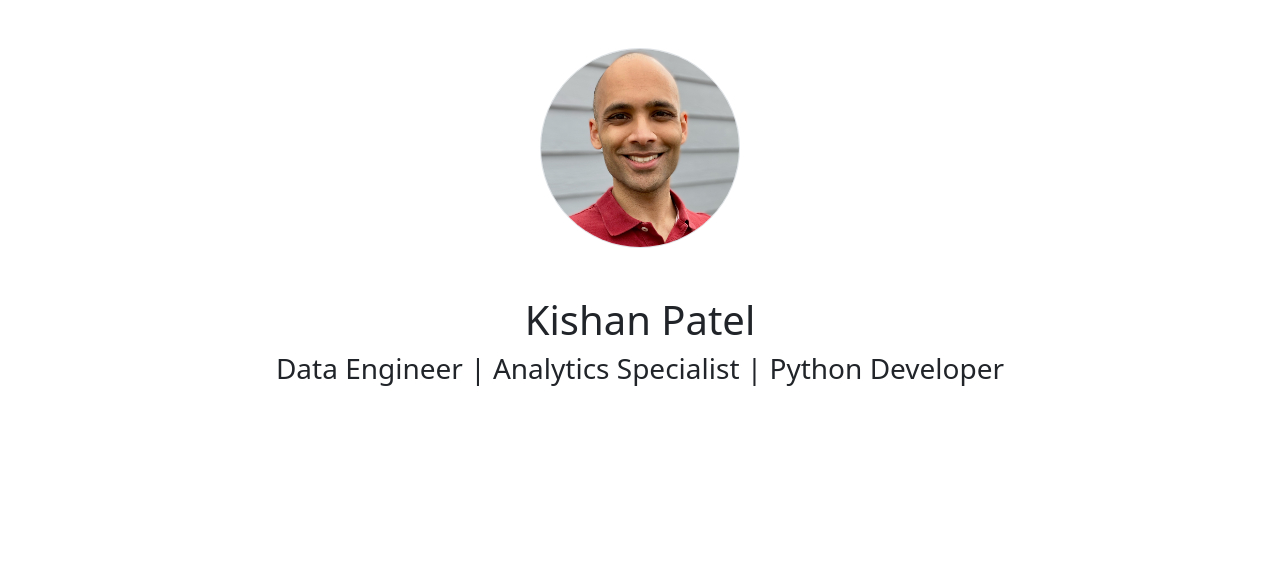
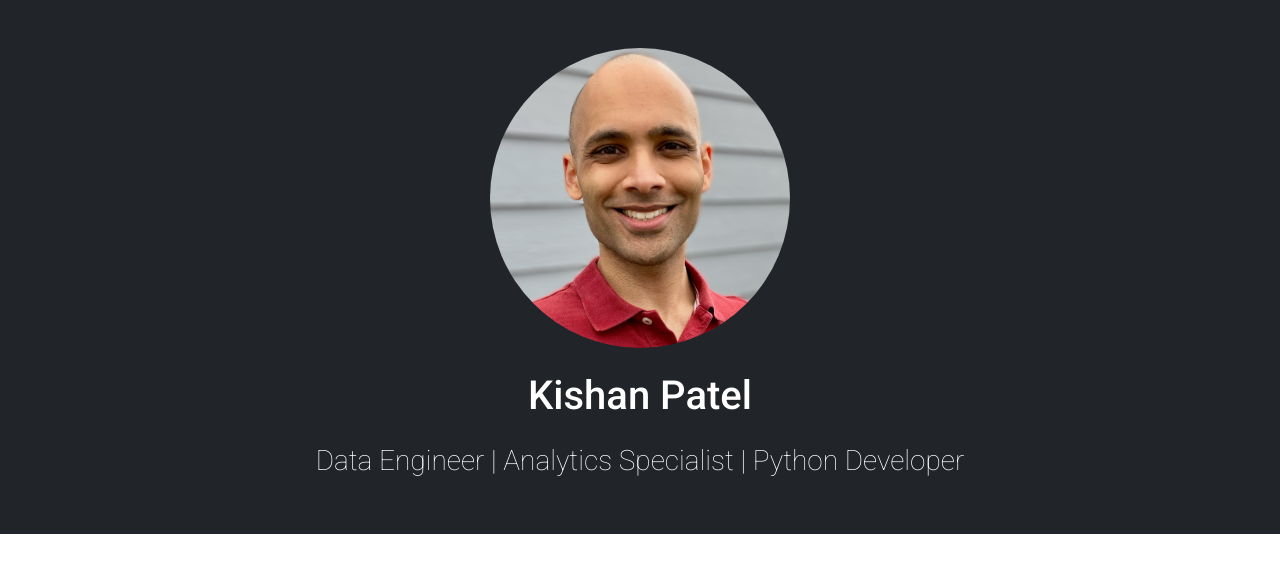
Before and after one commit to kishanpatel789/portfolio_blog_static, a plain HTML site: page index.html in a window 1280 px wide. Drawn offline with nearby package versions, Linux system fonts and the light colour scheme.

Commit message:
Use background and google font

```diff
--- a/index.html
+++ b/index.html
@@ -5,17 +5,24 @@
         <meta name="viewport" content="width=device-width, initial-scale=1">
         <title>Kishan</title>
         <link href="https://cdn.jsdelivr.net/npm/bootstrap@5.3.1/dist/css/bootstrap.min.css" rel="stylesheet" integrity="sha384-4bw+/aepP/YC94hEpVNVgiZdgIC5+VKNBQNGCHeKRQN+PtmoHDEXuppvnDJzQIu9" crossorigin="anonymous">
+
+        <link rel="preconnect" href="https://fonts.googleapis.com">
+        <link rel="preconnect" href="https://fonts.gstatic.com" crossorigin>
+        <link href="https://fonts.googleapis.com/css2?family=Roboto:wght@100;400;500&display=swap" rel="stylesheet">
+
+        <link href="./static/styles.css" rel="stylesheet">
     </head>
     <body>
+        <div class="bg-dark text-white p-5">
             <div class="container">
-        <div class="p-5">
+
                 <div class="text-center">
-                <img src="./images/headshot.jpeg" class="rounded-circle border img-fluid" style="max-width:200px">
-            </div>
+                    <img id="profile-pic" src="./images/headshot.jpeg" class="rounded-circle img-fluid">
                 </div>
 
-        <h1 class="text-center">Kishan Patel</h1>
-        <h3 class="text-center">Data Engineer  |  Analytics Specialist  |  Python Developer</h3>
+                <h1 id="name" class="text-center pt-4">Kishan Patel</h1>
+                <h3 id="tag-line" class="text-center pt-3">Data Engineer   |   Analytics Specialist   |   Python Developer</h3>
+            </div>
         </div>
 
         <script src="https://cdn.jsdelivr.net/npm/bootstrap@5.3.1/dist/js/bootstrap.bundle.min.js" integrity="sha384-HwwvtgBNo3bZJJLYd8oVXjrBZt8cqVSpeBNS5n7C8IVInixGAoxmnlMuBnhbgrkm" crossorigin="anonymous"></script>
--- /dev/null
+++ b/static/styles.css
@@ -0,0 +1,16 @@
+body {
+    font-family: 'Roboto', sans-serif;
+}
+
+#profile-pic {
+    max-width: 300px;
+}
+
+#name {
+    font-weight: 500;
+}
+
+#tag-line {
+    font-weight:100;
+    /* white-space: pre; */
+}
```
Lines whose indentation alone changed are shown as unchanged.
